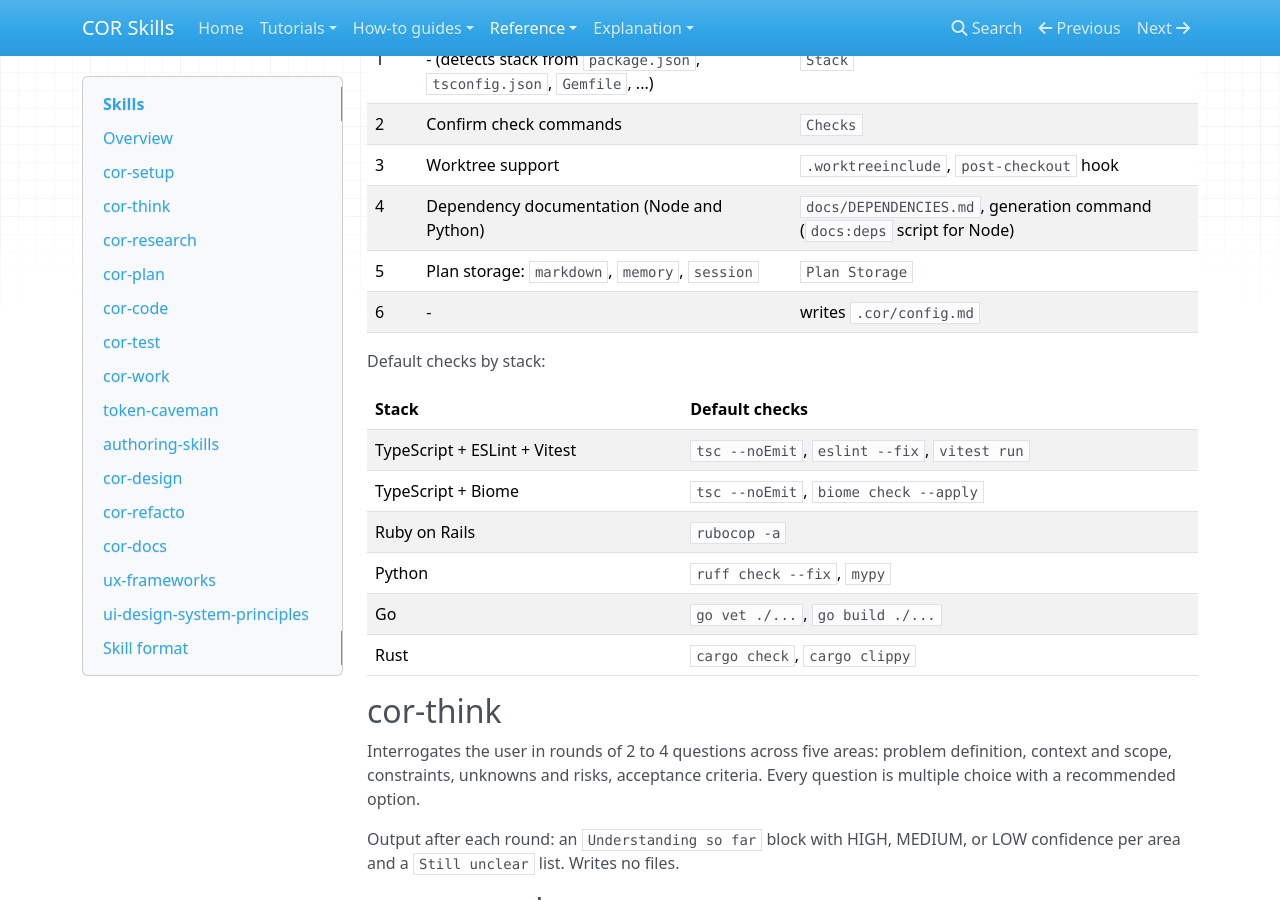
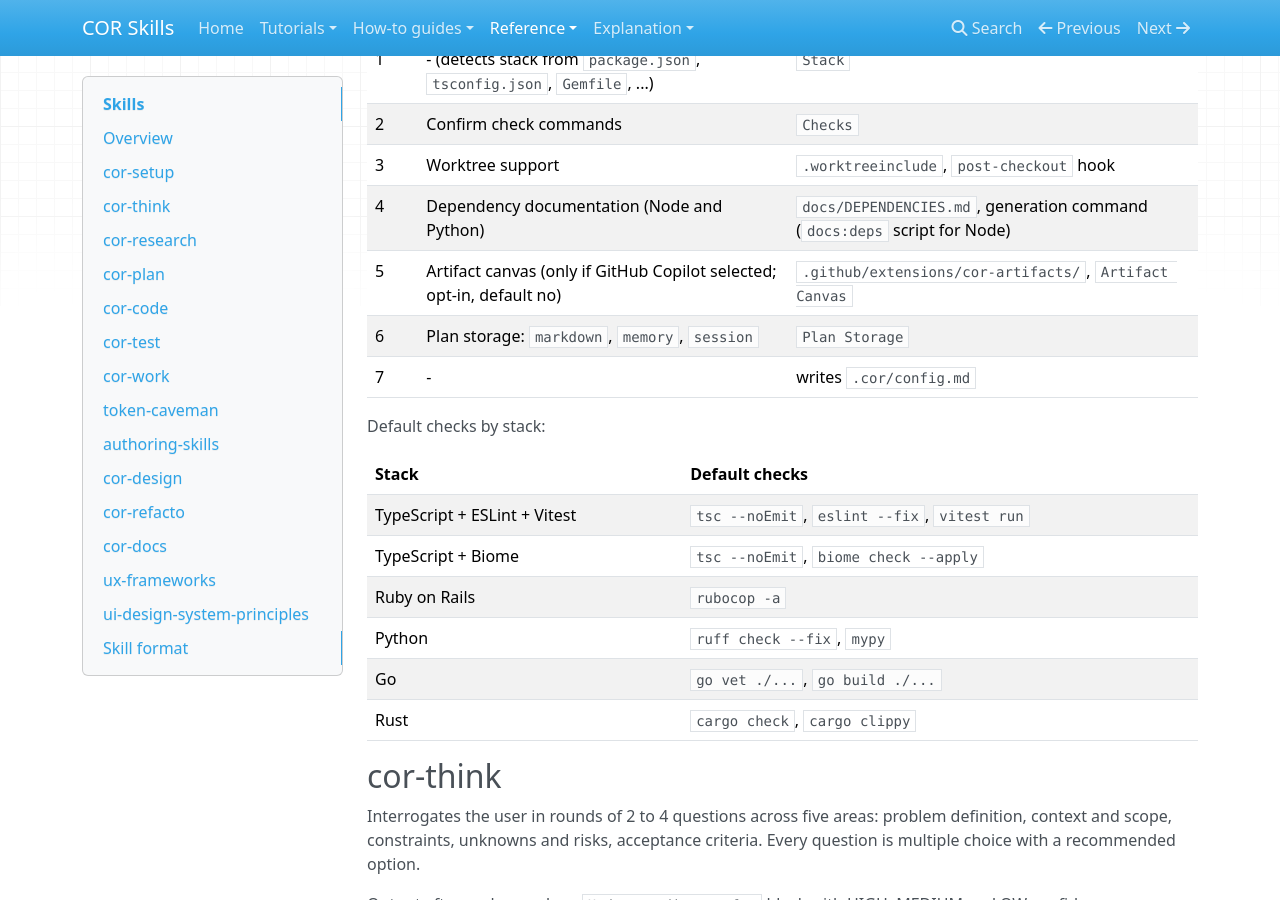
Before and after one commit to louisbrillet/cor-skills, an MkDocs documentation site: the page built from docs/reference/skills.md, in a window 1280 px wide and 900 px high, scrolled down 1069 px. Built offline with MkDocs 1.6.1, drawn with Linux system fonts in a browser that asks for light colours; nearby versions of some CDN libraries.

Commit message:
docs: how to view COR artifacts in Copilot
Co-authored-by: Copilot <223556219+Copilot@users.noreply.github.com>

```diff
--- a/docs/reference/skills.md
+++ b/docs/reference/skills.md
@@ -34,8 +34,9 @@ Runs once per repository. Requires nothing.
 | 2 | Confirm check commands | `Checks` |
 | 3 | Worktree support | `.worktreeinclude`, `post-checkout` hook |
 | 4 | Dependency documentation (Node and Python) | `docs/DEPENDENCIES.md`, generation command (`docs:deps` script for Node) |
-| 5 | Plan storage: `markdown`, `memory`, `session` | `Plan Storage` |
-| 6 | - | writes `.cor/config.md` |
+| 5 | Artifact canvas (only if GitHub Copilot selected; opt-in, default no) | `.github/extensions/cor-artifacts/`, `Artifact Canvas` |
+| 6 | Plan storage: `markdown`, `memory`, `session` | `Plan Storage` |
+| 7 | - | writes `.cor/config.md` |
 
 Default checks by stack:
 
--- a/mkdocs.yml
+++ b/mkdocs.yml
@@ -13,6 +13,7 @@ nav:
       - how-to/explore-ui-directions.md
       - how-to/enable-dependency-docs.md
       - how-to/enable-worktree-support.md
+      - how-to/view-artifacts-in-copilot.md
       - how-to/document-a-branch.md
       - how-to/author-a-skill.md
   - Reference:
```
Also changed, not shown: docs/how-to/index.md (+1 -0 lines), docs/how-to/view-artifacts-in-copilot.md (added, +21 -0 lines), docs/reference/project-files.md (+5 -0 lines).
